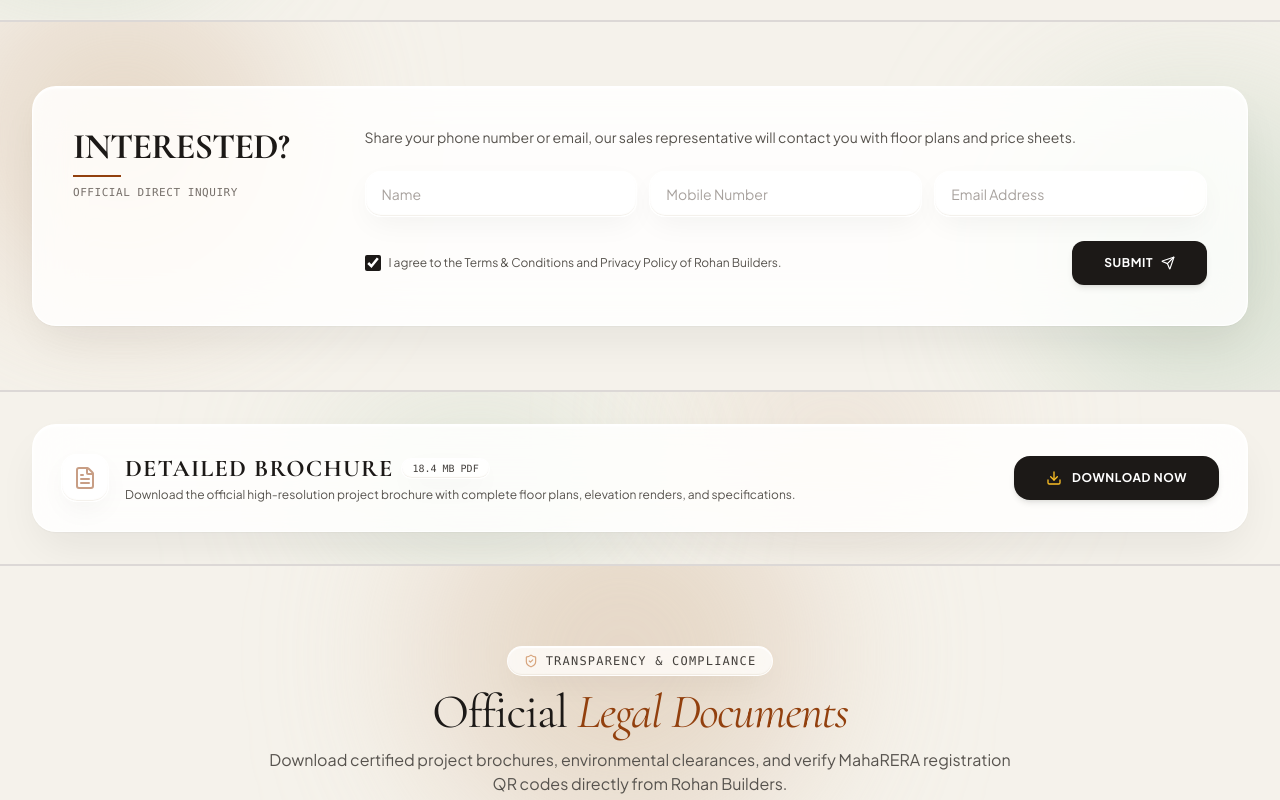
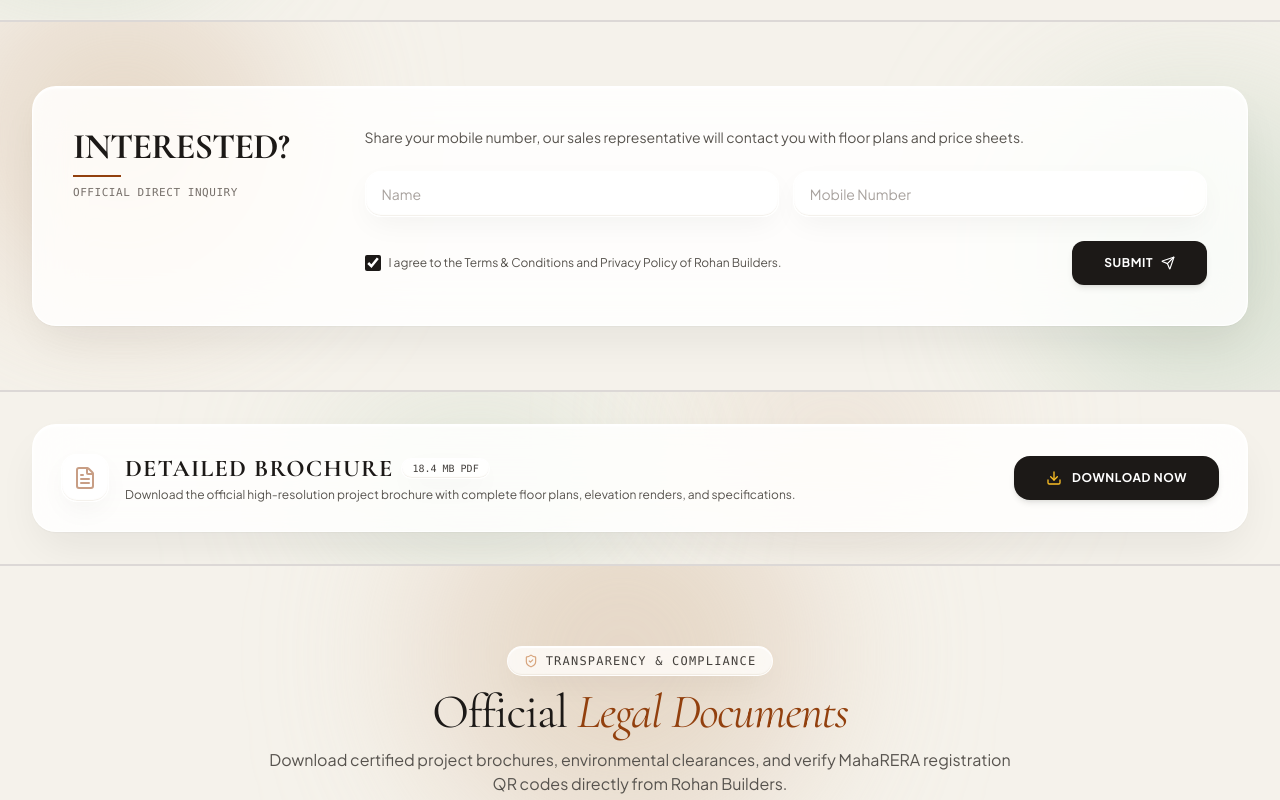
Before and after one commit to propsmartrealty-max/rohanbuildersekam, a React (Vite) app: page / in a window 1280 px wide. Shown: the part 8720-9520 px from the top of the page. Built offline with nearby package versions, Linux system fonts and the light colour scheme; the HTML template or start-up script is replaced by a standard one.

Commit message:
fix: remove landline number (+91 20 7117 8899) and email id from site and forms

```diff
--- a/src/components/Footer.jsx
+++ b/src/components/Footer.jsx
@@ -1,6 +1,6 @@
 import React from 'react';
 import { OFFICIAL_PROJECT_DETAILS } from '../data/projectData';
-import { ShieldCheck, Phone, Mail, MapPin, ExternalLink, ArrowUp, Download } from 'lucide-react';
+import { ShieldCheck, MapPin, ExternalLink, ArrowUp, Download, Clock } from 'lucide-react';
 import RohanEkamLogo from './RohanEkamLogo';
 
 export default function Footer() {
@@ -108,17 +108,9 @@ export default function Footer() {
                 <MapPin className="w-4 h-4 text-amber-700 shrink-0 mt-0.5" />
                 <span>Rohan Ekam, Behind Balewadi High Street, On Mula Riverfront, Balewadi, Pune - 411045</span>
               </div>
-              <div className="flex items-center gap-2">
-                <Phone className="w-4 h-4 text-amber-700 shrink-0" />
-                <a href="tel:+912071178899" className="hover:text-stone-950 transition-colors font-mono font-medium">
-                  +91 20 7117 8899
-                </a>
-              </div>
-              <div className="flex items-center gap-2">
-                <Mail className="w-4 h-4 text-amber-700 shrink-0" />
-                <a href="mailto:ekam.concierge@rohanbuilders.com" className="hover:text-stone-950 transition-colors">
-                  ekam.concierge@rohanbuilders.com
-                </a>
+              <div className="flex items-center gap-2 text-stone-500">
+                <Clock className="w-4 h-4 text-amber-700 shrink-0" />
+                <span>Mon – Sun: 9:30 AM – 7:00 PM</span>
               </div>
             </div>
           </div>
--- a/src/components/OfficialInterestedForm.jsx
+++ b/src/components/OfficialInterestedForm.jsx
@@ -36,12 +36,12 @@ export default function OfficialInterestedForm() {
             {/* Right Content Area */}
             <div className="lg:col-span-9">
               <p className="text-sm text-stone-600 mb-6">
-                Share your phone number or email, our sales representative will contact you with floor plans and price sheets.
+                Share your mobile number, our sales representative will contact you with floor plans and price sheets.
               </p>
 
               {!submitted ? (
                 <form onSubmit={handleSubmit} className="space-y-4">
-                  <div className="grid grid-cols-1 sm:grid-cols-3 gap-3">
+                  <div className="grid grid-cols-1 sm:grid-cols-2 gap-3.5">
                     <div>
                       <input
                         type="text"
@@ -61,17 +61,6 @@ export default function OfficialInterestedForm() {
                         placeholder="Mobile Number"
                         value={formData.mobile}
                         onChange={(e) => setFormData({ ...formData, mobile: e.target.value.replace(/\D/g, '') })}
-                        className="w-full glass-panel border border-white/90 rounded-2xl px-4 py-3 text-sm text-stone-900 placeholder-stone-400 focus:outline-none focus:ring-2 focus:ring-stone-900/10 focus:border-stone-800 shadow-xs transition-all"
-                      />
-                    </div>
-
-                    <div>
-                      <input
-                        type="email"
-                        required
-                        placeholder="Email Address"
-                        value={formData.email}
-                        onChange={(e) => setFormData({ ...formData, email: e.target.value })}
                         className="w-full glass-panel border border-white/90 rounded-2xl px-4 py-3 text-sm text-stone-900 placeholder-stone-400 focus:outline-none focus:ring-2 focus:ring-stone-900/10 focus:border-stone-800 shadow-xs transition-all"
                       />
                     </div>
--- a/src/components/OfficialWhatsAppBar.jsx
+++ b/src/components/OfficialWhatsAppBar.jsx
@@ -9,7 +9,7 @@ export default function OfficialWhatsAppBar() {
     e.preventDefault();
     if (mobileNumber.length >= 10) {
       window.open(
-        `https://wa.me/912071178899?text=Hello%20Rohan%20Builders,%20my%20number%20is%20${mobileNumber}.%20Please%20send%20me%20details%20for%20Rohan%20Ekam%20Balewadi.`,
+        `https://api.whatsapp.com/send?text=Hello%20Rohan%20Builders,%20my%20number%20is%20${mobileNumber}.%20Please%20send%20me%20details%20for%20Rohan%20Ekam%20Balewadi.`,
         '_blank'
       );
       setSubmitted(true);
--- a/src/components/VIPExperienceModal.jsx
+++ b/src/components/VIPExperienceModal.jsx
@@ -75,7 +75,6 @@ export default function VIPExperienceModal({ isOpen, onClose, initialConfig = '3
                 />
               </div>
 
-              <div className="grid grid-cols-1 sm:grid-cols-2 gap-3">
               <div>
                 <label className="block text-stone-700 font-semibold mb-1">Phone Number (WhatsApp) *</label>
                 <input
@@ -86,17 +85,6 @@ export default function VIPExperienceModal({ isOpen, onClose, initialConfig = '3
                   onChange={(e) => setFormData({ ...formData, phone: e.target.value })}
                   className="w-full glass-panel border border-white/90 rounded-2xl px-4 py-2.5 text-stone-900 placeholder-stone-400 focus:outline-none focus:ring-2 focus:ring-stone-900/10 focus:border-stone-800 shadow-xs transition-all"
                 />
-                </div>
-                <div>
-                  <label className="block text-stone-700 font-semibold mb-1">Email Address</label>
-                  <input
-                    type="email"
-                    placeholder="name@executive.com"
-                    value={formData.email}
-                    onChange={(e) => setFormData({ ...formData, email: e.target.value })}
-                    className="w-full glass-panel border border-white/90 rounded-2xl px-4 py-2.5 text-stone-900 placeholder-stone-400 focus:outline-none focus:ring-2 focus:ring-stone-900/10 focus:border-stone-800 shadow-xs transition-all"
-                  />
-                </div>
               </div>
 
               <div className="grid grid-cols-1 sm:grid-cols-2 gap-3">
@@ -172,7 +160,7 @@ export default function VIPExperienceModal({ isOpen, onClose, initialConfig = '3
 
               <div className="pt-2 text-center">
                 <a
-                  href="https://wa.me/912071178899?text=Hello%20Rohan%20Builders,%20I%20would%20like%20to%20schedule%20a%20VIP%20visit%20for%20Rohan%20Ekam%20Balewadi."
+                  href="https://api.whatsapp.com/send?text=Hello%20Rohan%20Builders,%20I%20would%20like%20to%20schedule%20a%20VIP%20visit%20for%20Rohan%20Ekam%20Balewadi."
                   target="_blank"
                   rel="noreferrer"
                   className="inline-flex items-center gap-1.5 text-xs text-emerald-700 font-medium hover:underline"
@@ -211,8 +199,8 @@ export default function VIPExperienceModal({ isOpen, onClose, initialConfig = '3
                 <span className="text-stone-900 font-semibold">{formData.config.toUpperCase()}</span>
               </div>
               <div className="flex justify-between">
-                <span className="text-stone-500">Desk Support:</span>
-                <span className="text-emerald-800 font-bold">+91 20 7117 8899</span>
+                <span className="text-stone-500">VIP Concierge:</span>
+                <span className="text-emerald-800 font-bold">Confirmed & Assigned</span>
               </div>
             </div>
 
--- a/src/data/projectData.js
+++ b/src/data/projectData.js
@@ -11,8 +11,6 @@ export const OFFICIAL_PROJECT_DETAILS = {
   towers: "9 Iconic High-Rise Towers (G+32 Storeys)",
   configurations: "2, 3 & 4 BHK Riverfront Residences",
   possessionDate: "December 2027 onwards (Phase 1 as per RERA)",
-  contactPhone: "+91 20 7117 8899",
-  contactEmail: "ekam.concierge@rohanbuilders.com",
 
   architect: "Ar. Sanjay Mohe (Mindspace Architects)",
   architectImage: "https://rohanbuilders.com/wp-content/uploads/2023/02/arch_pic_2.png",
```
Lines whose indentation alone changed are shown as unchanged.
